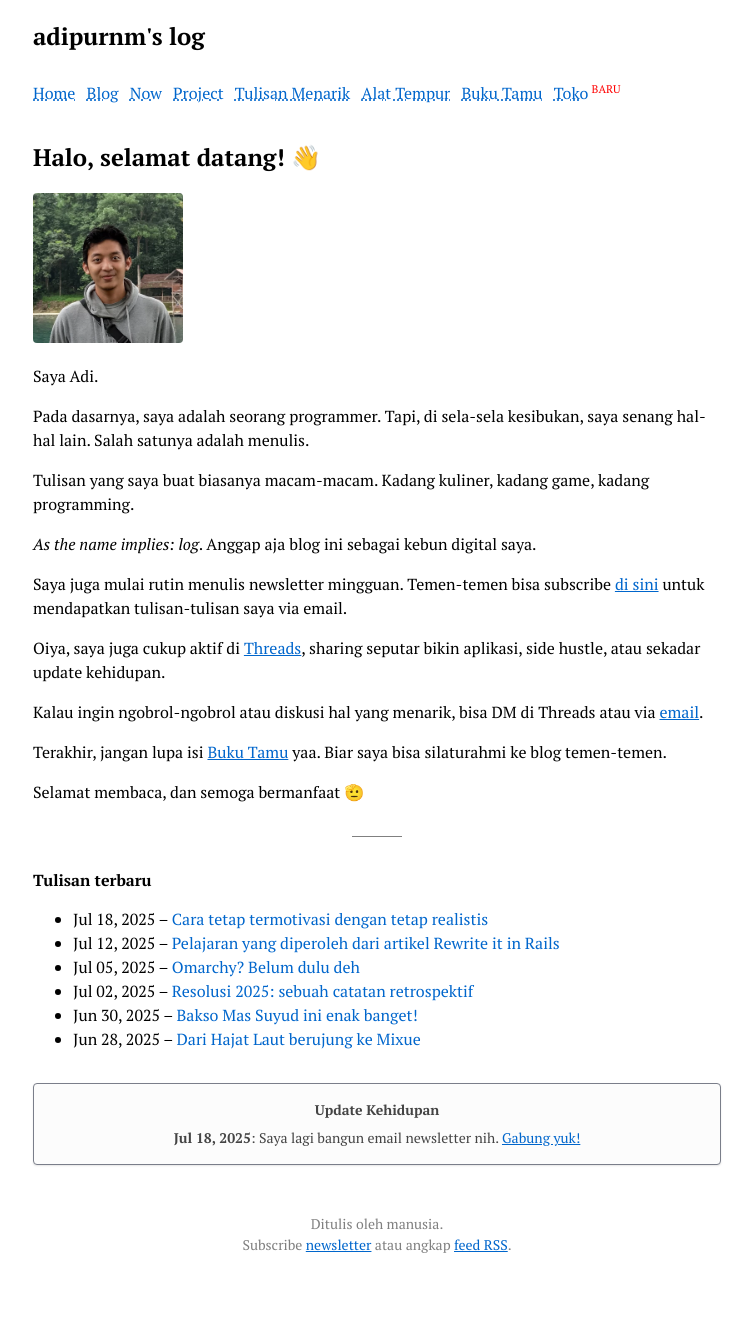
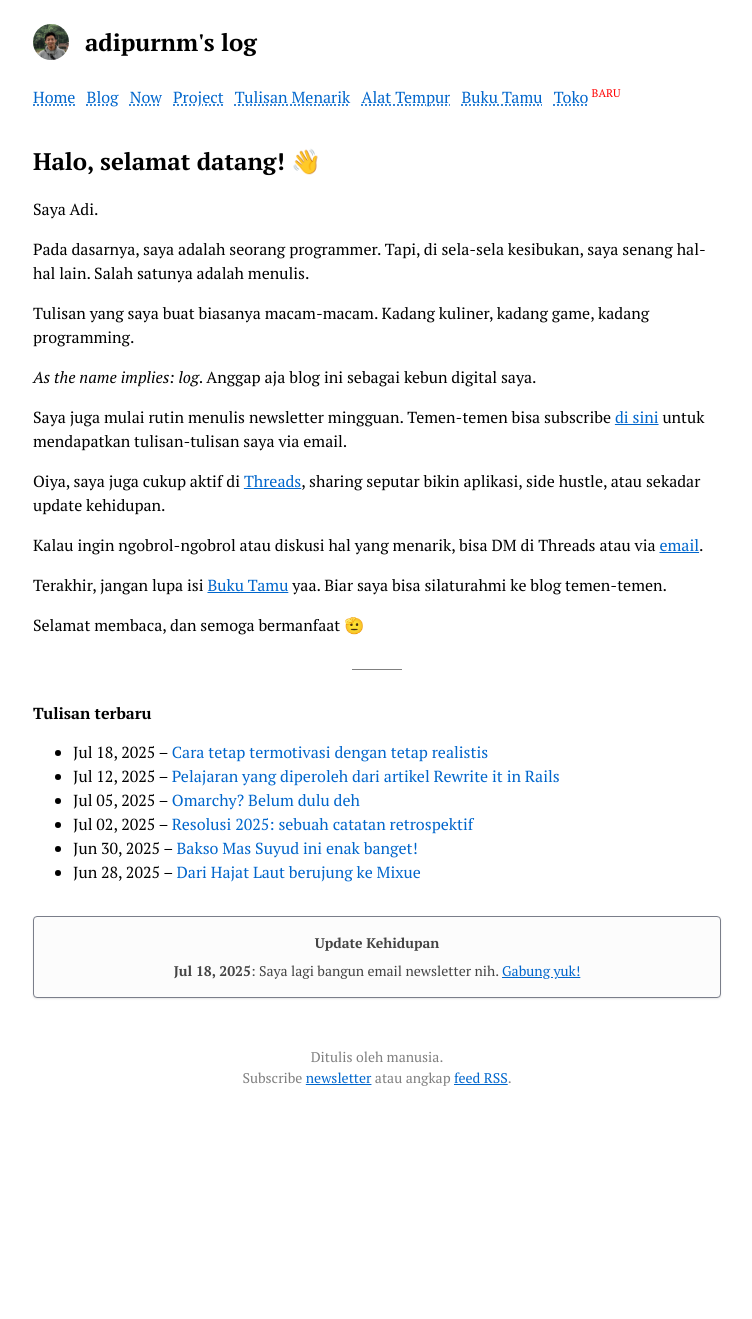
Before and after one commit to adiprnm/weblog, a Jekyll site: the page built from index.html, in a window 1280 px wide. Shown: the whole page, without its empty margins (263-1015 px from the left). Built offline with Jekyll 4.4.1, drawn with Linux system fonts in a browser that asks for light colours; after the commit the page ends 1152 px from its top, so only the background shows below that.

Commit message:
Redesign home page

```diff
--- a/_layouts/default.html
+++ b/_layouts/default.html
@@ -19,7 +19,10 @@
       {% assign links = "/, /blog" | split: ", " %}
       {% assign navlinks = site.data.navlinks | map: "url" %}
       <heading>
-        <h2>{{ site.title }}</h2>
+        <a href="{{ site.url }}" class="flex items-center mt-6 mb-4 site-title-anchor">
+          <img src="/assets/images/adi-small.webp" alt="adipurnm" class="profile-photo">
+          <p class="site-title">{{ site.title }}</p>
+        </a>
         <nav class="leading-loose">
           {% for link in site.data.navlinks %}
             {% if link.text != "" %}
--- a/_sass/base.scss
+++ b/_sass/base.scss
@@ -1,6 +1,7 @@
 $backgroundColor: #ffffff;
 $bodyColor: #000000;
 $primaryColor: #0066cc;
+$primaryColorDark: #7A7E8A;
 
 @font-face {
   font-family: "PT Serif";
@@ -108,6 +109,7 @@ p img + em {
 .mt-16 { margin-top: 4rem; }
 .mb-16 { margin-bottom: 4rem; }
 .mt-8 { margin-top: 2rem; }
+.mt-6 { margin-top: 1.5rem; }
 .mt-4 { margin-top: 1rem; }
 .mt-2 { margin-top: 0.5rem; }
 .mt-1 { margin-top: 0.25rem; }
@@ -166,7 +168,7 @@ p img + em {
   nav a:visited,
   .text-gray,
   article a:visited {
-    color: #7A7E8A;
+    color: $primaryColorDark;
   }
 
   footer.text-gray { color: #B0B3BA; }
@@ -278,7 +280,7 @@ input[type=submit] {
   font-family: inherit;
   font-size: inherit;
   cursor: pointer;
-  background-color: black;
+  background-color: $primaryColor;
   color: white;
   width: 100px;
   padding: 0.25rem;
@@ -291,8 +293,8 @@ input[type=submit] {
   input[type=url],
   textarea { color: #B0B3BA; }
   input[type=submit] {
-    background-color: white;
-    color: #121420;
+    background-color: $primaryColorDark;
+    color: white;
   }
 }
 
@@ -327,3 +329,18 @@ input[type=submit] {
 .w-full { width: 100%; }
 .empty-state { display: none; }
 .empty-state:has(+ script) { display: block; }
+.profile-photo {
+  width: 36px;
+  height: 36px;
+  border-radius: 50%;
+  margin-right: 1rem;
+}
+.site-title {
+  font-size: 1.5rem;
+  font-weight: 600;
+  margin: 0;
+}
+.site-title-anchor {
+  text-decoration: none;
+  color: inherit;
+}
--- a/index.html
+++ b/index.html
@@ -5,8 +5,6 @@ reply_to_email: none
 ---
 
 <h1 style="font-size: 24px;">Halo, selamat datang! 👋 </h1>
-
-<img src="/assets/images/adi-small.webp" style="max-width: 150px" alt="Adi Purnama">
 
 <p>Saya Adi.</p>
 
```
